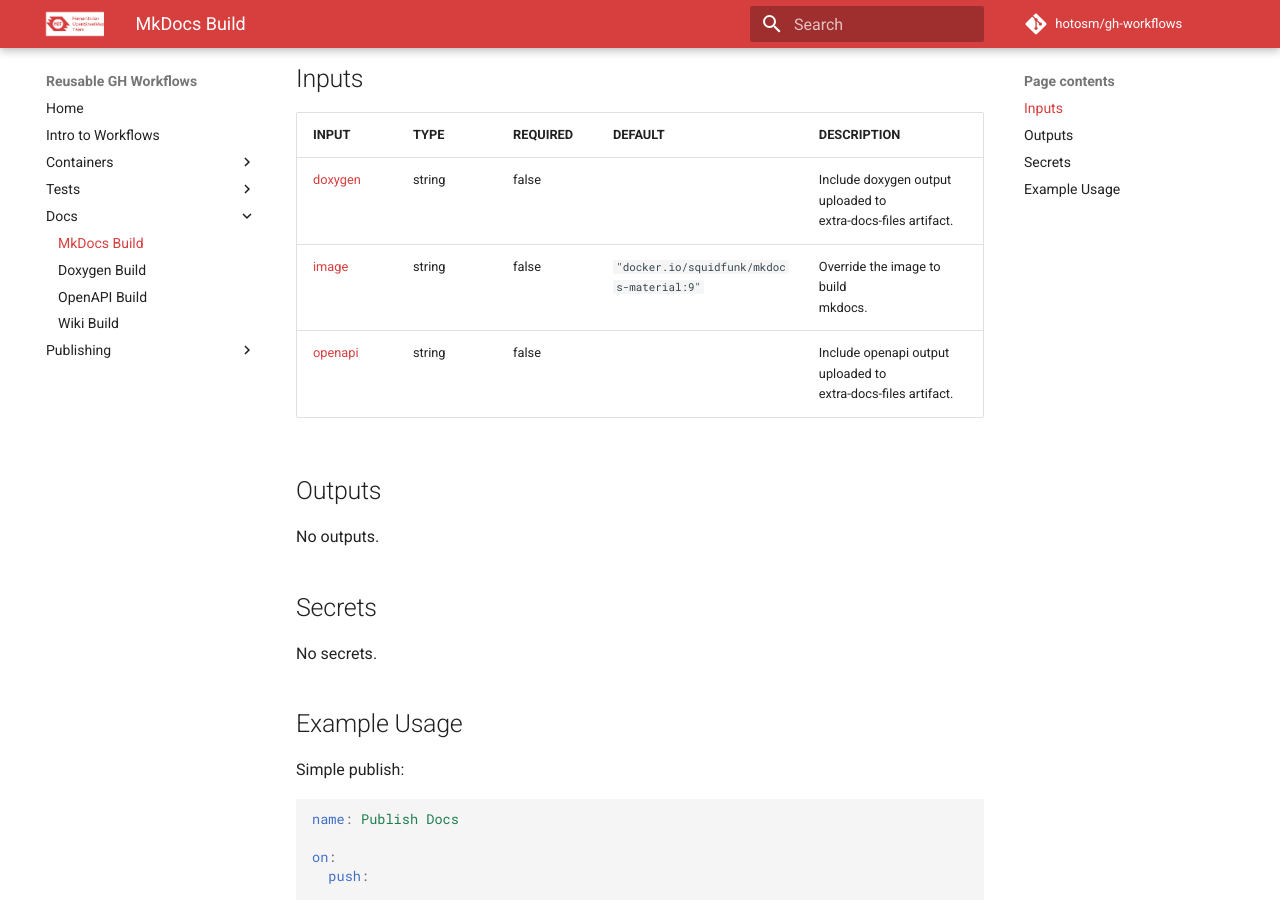
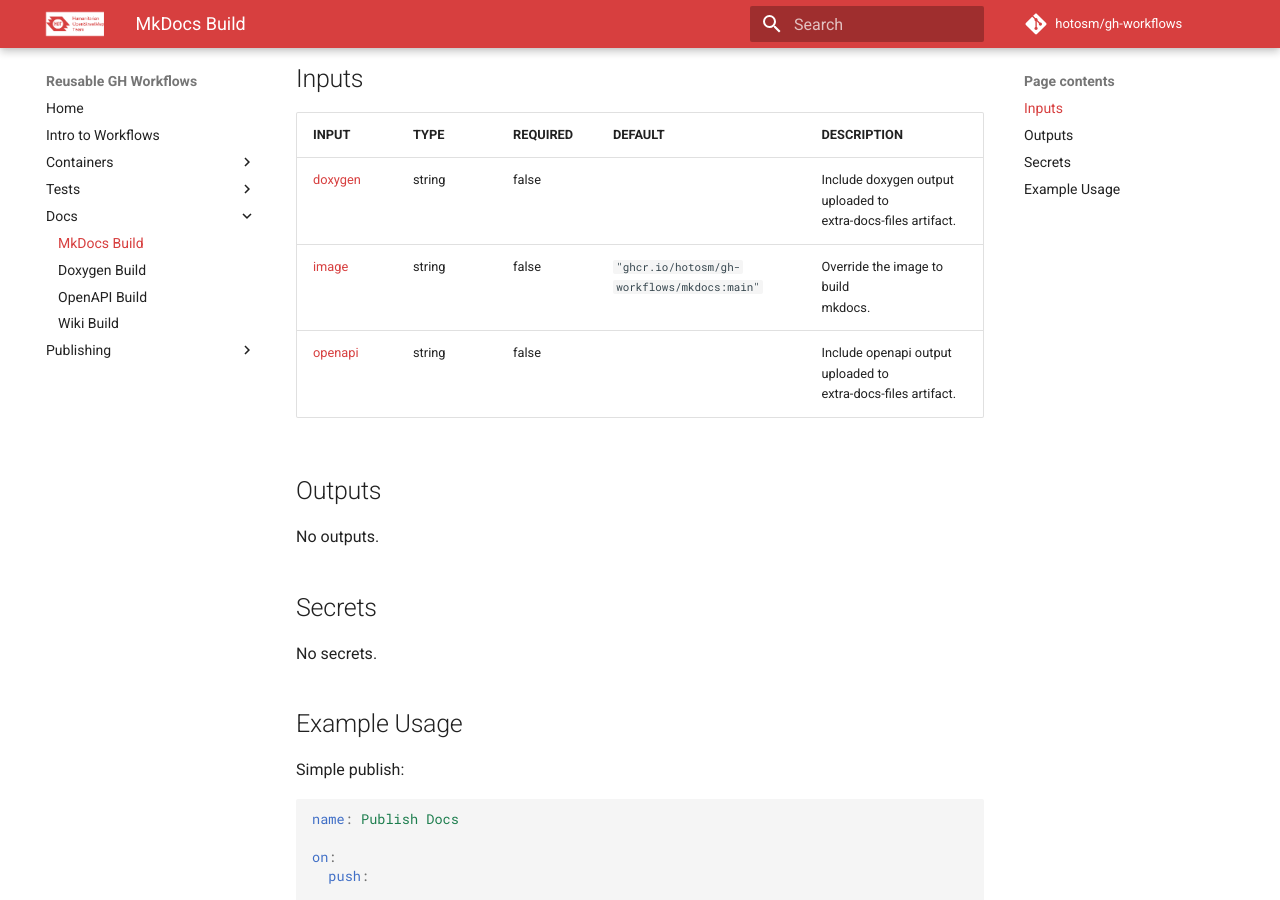
Before and after one commit to hotosm/gh-workflows, an MkDocs documentation site: the page built from docs/mkdocs_build.md, in a window 1280 px wide and 900 px high, scrolled down 301 px. Built offline with MkDocs 1.6.1 and Material for MkDocs 9.7.7, drawn with Linux system fonts in a browser that asks for light colours; comment, search, counter and statistics services are not loaded.

Commit message:
docs: updated workflow docs

```diff
--- a/docs/mkdocs_build.md
+++ b/docs/mkdocs_build.md
@@ -11,11 +11,11 @@ You need to have:
 
 <!-- AUTO-DOC-INPUT:START - Do not remove or modify this section -->
 
-| INPUT                                                 | TYPE   | REQUIRED | DEFAULT                                   | DESCRIPTION                                                       |
-| ----------------------------------------------------- | ------ | -------- | ----------------------------------------- | ----------------------------------------------------------------- |
-| <a name="input_doxygen"></a>[doxygen](#input_doxygen) | string | false    |                                           | Include doxygen output uploaded to <br>extra-docs-files artifact. |
-| <a name="input_image"></a>[image](#input_image)       | string | false    | `"docker.io/squidfunk/mkdocs-material:9"` | Override the image to build <br>mkdocs.                           |
-| <a name="input_openapi"></a>[openapi](#input_openapi) | string | false    |                                           | Include openapi output uploaded to <br>extra-docs-files artifact. |
+| INPUT                                                 | TYPE   | REQUIRED | DEFAULT                                     | DESCRIPTION                                                       |
+| ----------------------------------------------------- | ------ | -------- | ------------------------------------------- | ----------------------------------------------------------------- |
+| <a name="input_doxygen"></a>[doxygen](#input_doxygen) | string | false    |                                             | Include doxygen output uploaded to <br>extra-docs-files artifact. |
+| <a name="input_image"></a>[image](#input_image)       | string | false    | `"ghcr.io/hotosm/gh-workflows/mkdocs:main"` | Override the image to build <br>mkdocs.                           |
+| <a name="input_openapi"></a>[openapi](#input_openapi) | string | false    |                                             | Include openapi output uploaded to <br>extra-docs-files artifact. |
 
 <!-- AUTO-DOC-INPUT:END -->
 
```
